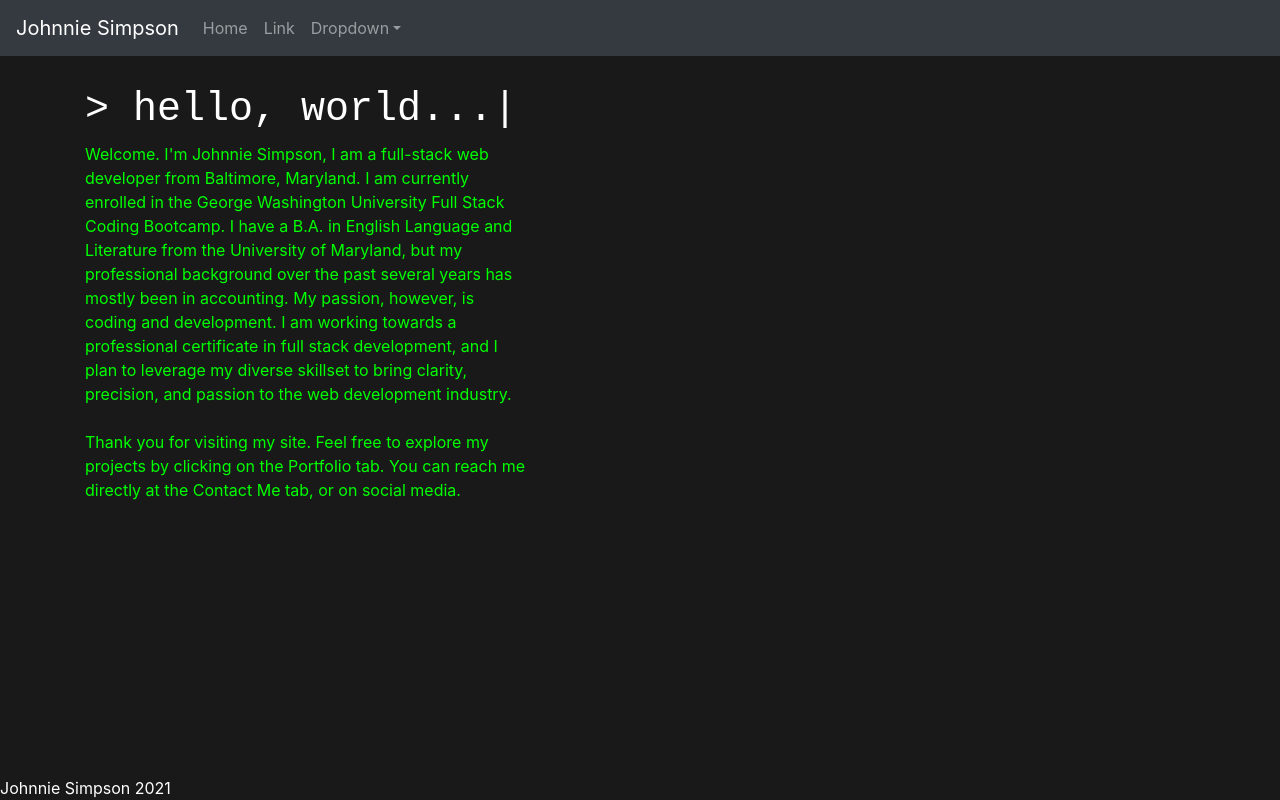
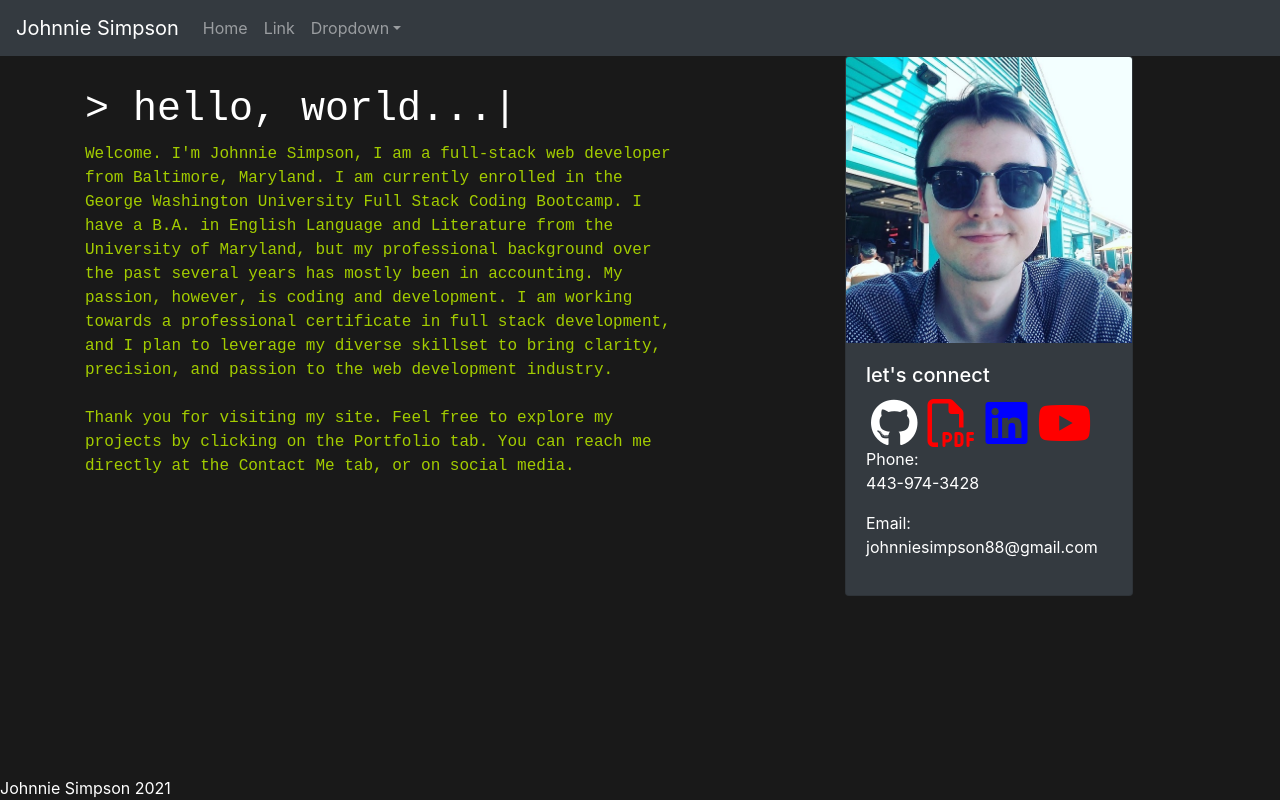
Before and after one commit to balokdecoy/simpson-portfolio, a React (Create React App) app: page / in a window 1280 px wide. Built offline with nearby package versions, Linux system fonts and the light colour scheme.

Commit message:
Update public index file with CDNs. Continuing to add content to home page.

```diff
--- a/public/index.html
+++ b/public/index.html
@@ -4,6 +4,9 @@
     <meta charset="utf-8" />
     <!-- Bootstrap CDN -->
     <link rel="stylesheet" href="https://cdn.jsdelivr.net/npm/bootstrap@4.5.3/dist/css/bootstrap.min.css" integrity="sha384-TX8t27EcRE3e/ihU7zmQxVncDAy5uIKz4rEkgIXeMed4M0jlfIDPvg6uqKI2xXr2" crossorigin="anonymous">
+      <!-- Font Awesome style and JS, for social media buttons -->
+      <link rel="stylesheet" href="https://cdnjs.cloudflare.com/ajax/libs/font-awesome/4.7.0/css/font-awesome.min.css">
+      <script src="https://kit.fontawesome.com/94078e1ae9.js" crossorigin="anonymous"></script>
     <link rel="icon" href="%PUBLIC_URL%/favicon.ico" />
     <meta name="viewport" content="width=device-width, initial-scale=1" />
     <meta name="theme-color" content="#000000" />
--- a/src/pages/Home.js
+++ b/src/pages/Home.js
@@ -5,11 +5,11 @@ function Home() {
     return (
     <Container>
         <Row>
-          <Col size="md-6">
+          <Col size="md-8">
           <h1 style={{paddingTop: "30px", color: "white", fontFamily: "Inconsolata, monospace"}}> {">"} hello, world...|</h1>
                     <div className="row">
                         <div className="col-md-10">
-                            <div id="myBio" style={{color: "lime"}}>
+                            <div id="myBio" style={{color: "#a3cc00", fontFamily: "Inconsolata, monospace"}}>
                                 Welcome. I'm Johnnie Simpson, I am a full-stack web developer from
                                 Baltimore, Maryland. I am currently enrolled in the George Washington University
                                 Full Stack Coding Bootcamp. I have a B.A. in English Language and Literature from
@@ -27,6 +27,34 @@ function Home() {
                         </div>
                     </div>
           </Col>
+          <Col size="md-4" style={{paddingTop:"30px"}}>
+          <div class="card text-white bg-dark mb-3" style={{maxWidth: "18rem"}}>
+                        <img class="card-img-top" src="./images/images/me.jpg" alt="my picture" />
+                        <div class="card-body">
+                            <h5 class="card-title">let's connect</h5>
+                            <p class="card-text">
+                                <a class="button" href="https://github.com/balokdecoy" target="_blank"
+                                    style={{color:"white", padding: "5px"}}>
+                                    <i class="fab fa-github fa-3x"></i>
+                                </a>
+                                <a class="button" href="./assets/resume/johnnie-simpson-resume-2021.pdf" target="_blank"
+                                style={{color:"red", padding: "5px"}}>
+                                <i class="far fa-file-pdf fa-3x"></i>
+                                </a>
+                                <a class="button" href="https://www.linkedin.com/in/johnnie-simpson-jr-46629586/"
+                                    target="_blank" style={{color: "blue", padding: "5px"}}>
+                                    <i class="fab fa-linkedin fa-3x"></i>
+                                </a>
+                                <a class="button" href="https://www.youtube.com/channel/UCH4BSKNihbY1rpfJSUrR7Pw/featured" target="_blank"
+                                    style={{color:"red", padding: "5px"}}>
+                                    <i class="fab fa-youtube fa-3x"></i>
+                                </a>
+                                <p>Phone: <br /> 443-974-3428</p>
+                                <p>Email: johnniesimpson88@gmail.com</p>
+                            </p>
+                        </div>
+                    </div>
+          </Col>
         </Row>
       </Container>
     );
```
